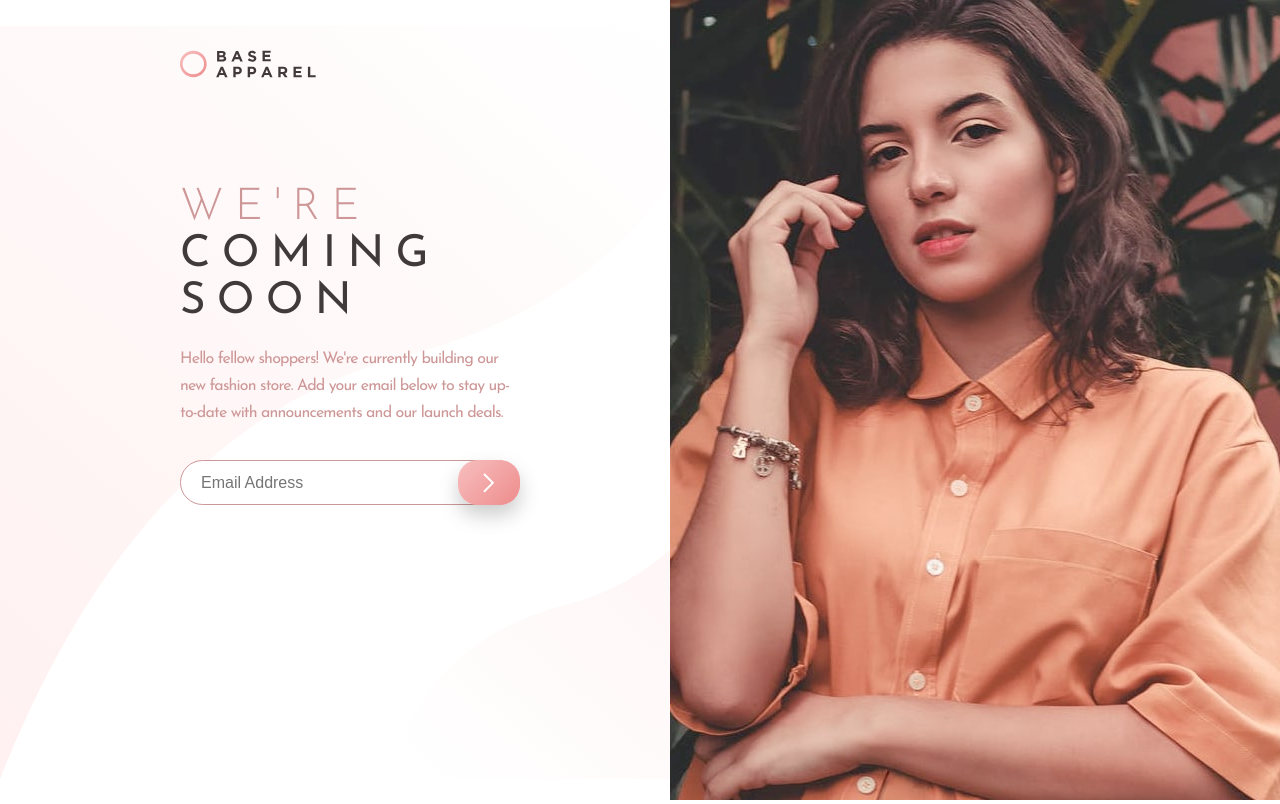
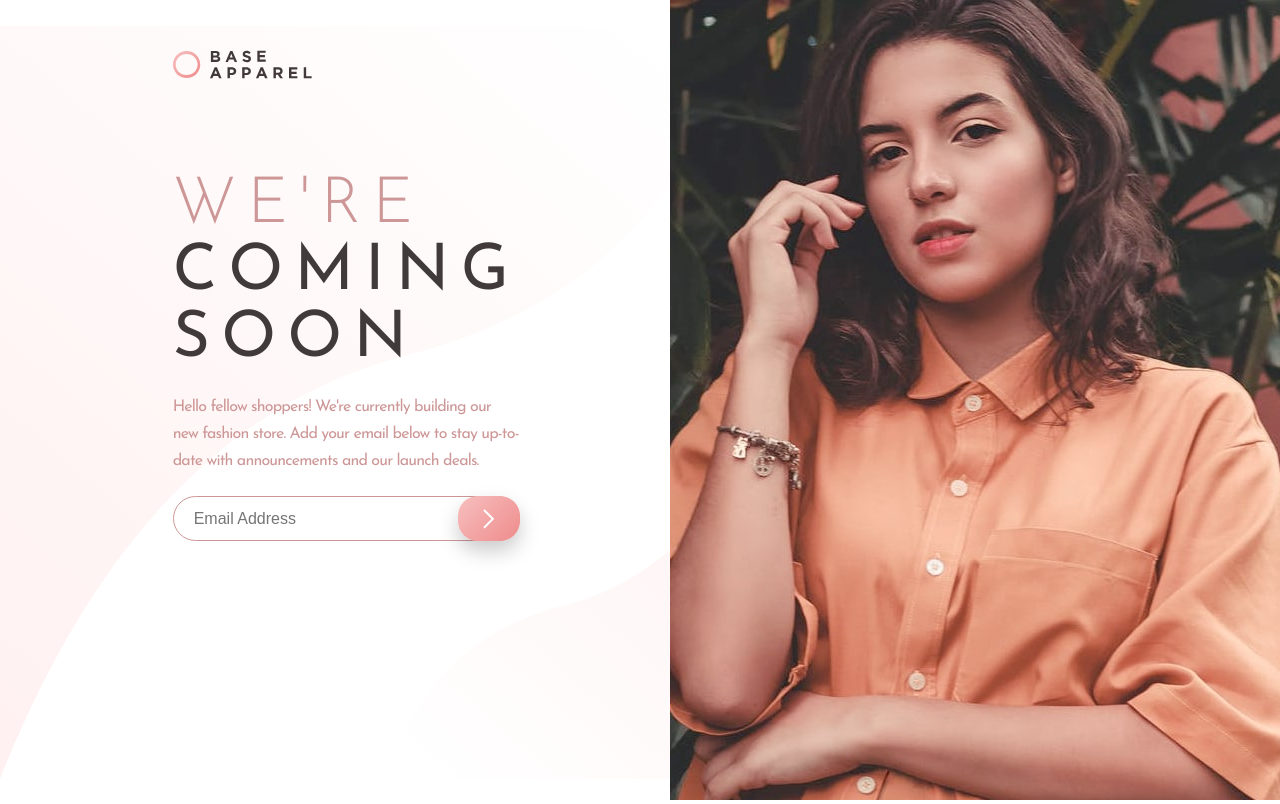
Before and after one commit to royeradames/base-apparel-coming-soon-page, a React (Create React App) app: page / in a window 1280 px wide. Built offline with nearby package versions, Linux system fonts and the light colour scheme.

Commit message:
👌increase the size of the title

```diff
--- a/src/styles/_main-container.scss
+++ b/src/styles/_main-container.scss
@@ -61,8 +61,8 @@ $desktop-view: 915px;
     margin: 0;
     margin-top: 3rem;
     grid-area: title;
-    font-size: 4.4rem;
-    line-height: 4.7rem;
+    font-size: 6.4rem;
+    line-height: 6.7rem;
     letter-spacing: 1.126rem;
     text-transform: uppercase;
     font-weight: 300;
```
